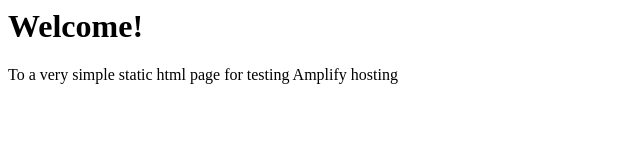
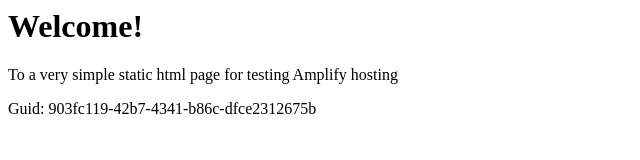
Before and after one commit to aws-aemilia-iad/Github-PR-Commit-Integration-Test-DoNotTouch-Gith-OKSLNVO2-v1-preprod-us-east-1, a website: page src/index.html in a window 1280 px wide. Shown: the whole page, without its empty margins (0-640 px from the left). Drawn offline with Linux system fonts and the light colour scheme.

Commit message:
commit from integ tests

```diff
--- a/src/index.html
+++ b/src/index.html
@@ -1,3 +1,5 @@
+
+
 <html lang="en">
 
 <head>
@@ -10,6 +12,6 @@
 <body>
     <h1>Welcome!</h1>
     <p>To a very simple static html page for testing Amplify hosting</p>
-</body>
+    <p>Guid: 903fc119-42b7-4341-b86c-dfce2312675b</p></body>
 
 </html>
```
